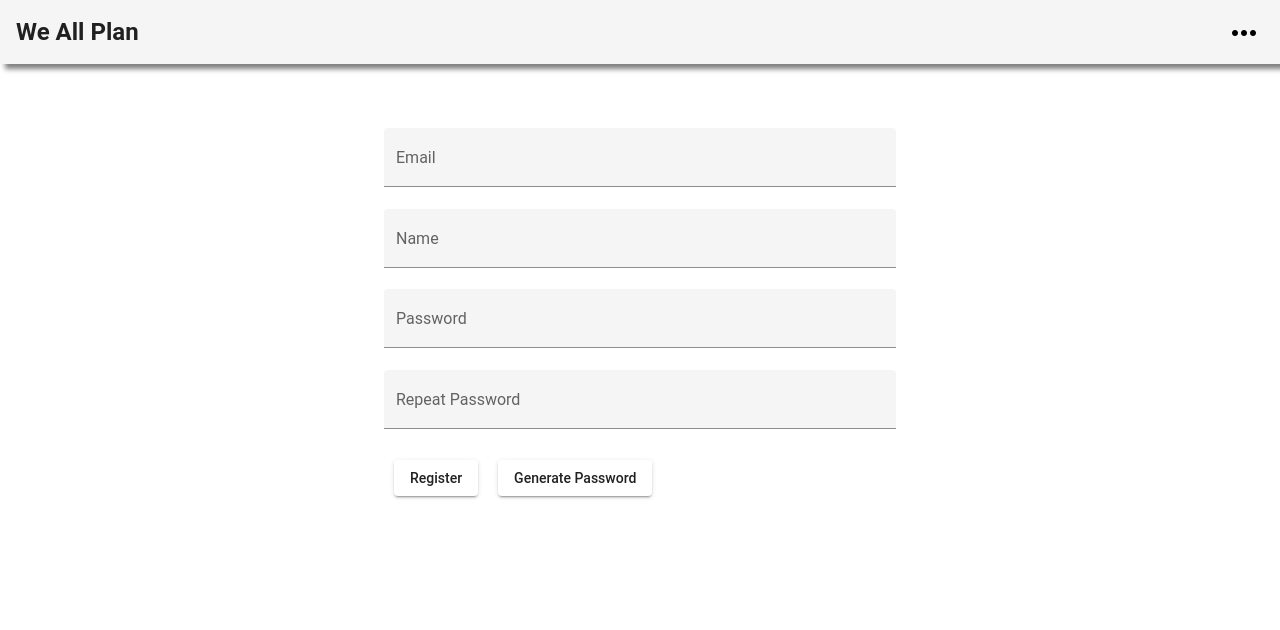
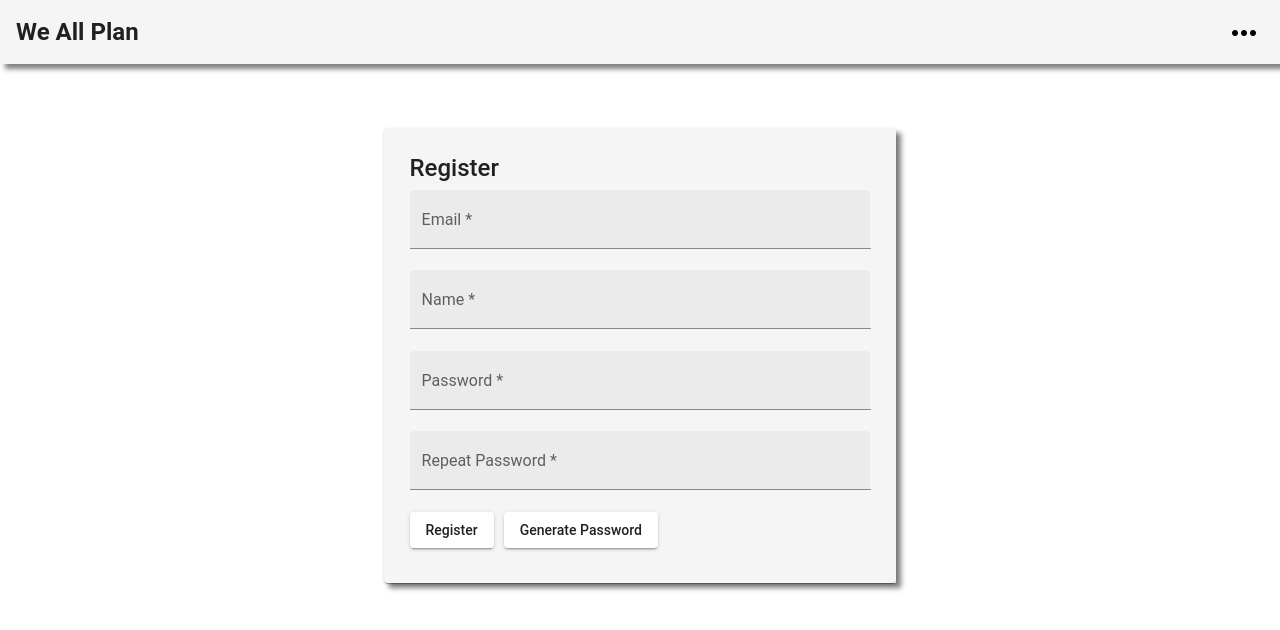
Before and after one commit to TobiasEASV/WeAllPlan-WebUI, an Angular app: page /Register in a window 1280 px wide. Shown: the top 630 px of the page. Built offline with nearby package versions, Linux system fonts and the light colour scheme.

Commit message:
Cleaned up the login and register view a little

```diff
--- a/src/app/app.component.ts
+++ b/src/app/app.component.ts
@@ -35,7 +35,7 @@ export class AppComponent {
 
         if (currentDate<expiry){
           this.http.ReadUserFromStorage(token);
-        } else {
+        } else if (currentDate>expiry){
           localStorage.clear();
           alert("You have been logged out, login to continue.")
           //TODO
--- a/src/app/login/login.component.css
+++ b/src/app/login/login.component.css
@@ -1,9 +1,15 @@
-.mat-form-field{
+mat-form-field{
   width: 100%;
 }
 div.parentDiv{
   width: 40%;
   margin: 5% auto auto;
+  box-shadow: 5px 5px 5px rgba(0, 0, 0, 0.5);
+}
+
+mat-card{
+  padding: 5%;
+  background-color: whitesmoke;
 }
 
 .button{
--- a/src/app/login/login.component.html
+++ b/src/app/login/login.component.html
@@ -1,4 +1,9 @@
 <div class="parentDiv">
+  <mat-card>
+    <mat-card-title>
+      Log in
+    </mat-card-title>
+
     <mat-form-field appearance="fill">
       <mat-label>Email</mat-label>
       <input [(ngModel)]="email" matInput>
@@ -12,5 +17,6 @@
 
     <button mat-raised-button (click)="http.Login({email: email, password: password})">Log in</button>
     <button mat-raised-button style="margin-left: 15px" routerLink="/Register">Register</button>
+  </mat-card>
 
 </div>
--- a/src/app/register/register.component.css
+++ b/src/app/register/register.component.css
@@ -1,15 +1,18 @@
-.mat-form-field{
+mat-form-field{
   width: 100%;
 }
 div.parentDiv{
   width: 40%;
   margin: 5% auto auto;
+  box-shadow: 5px 5px 5px rgba(0, 0, 0, 0.5);
 }
 
-.button{
-  margin-right: 2%;
+.main-mat-card{
+  padding: 5%;
+  background-color: whitesmoke;
 }
 
 .registerInteractables > button{
-  margin: 10px;
+  margin-right: 10px;
+  margin-bottom: 10px;
 }
--- a/src/app/register/register.component.html
+++ b/src/app/register/register.component.html
@@ -1,29 +1,35 @@
 <div class="parentDiv">
-  <mat-form-field appearance="fill">
+  <mat-card class="main-mat-card">
+    <mat-card-title>
+      Register
+    </mat-card-title>
+    <mat-form-field  appearance="fill">
       <mat-label>Email</mat-label>
-    <input [(ngModel)]="Email" matInput>
+      <input required [(ngModel)]="Email" matInput>
     </mat-form-field>
     <mat-form-field appearance="fill">
       <mat-label>Name</mat-label>
-    <input [(ngModel)]="Name" matInput>
+      <input required [(ngModel)]="Name" matInput>
     </mat-form-field>
     <mat-form-field appearance="fill">
       <mat-label>Password</mat-label>
-    <input [(ngModel)]="Password" matInput [type]="'password'">
+      <input required [(ngModel)]="Password" matInput [type]="'password'">
     </mat-form-field>
     <mat-form-field appearance="fill">
       <mat-label>Repeat Password</mat-label>
-    <input [(ngModel)]="RepeatedPassword" matInput [type]="'password'">
+      <input required [(ngModel)]="RepeatedPassword" matInput [type]="'password'">
     </mat-form-field>
 
     <div class="registerInteractables">
       <button mat-raised-button (click)="Register()">Register</button>
       <button mat-raised-button (click)="GeneratePassword()"> Generate Password </button>
-    <mat-icon *ngIf="newGeneratePassword != '' " (click)= "CopyToClipboard()"> file_copy</mat-icon>
-    <mat-icon *ngIf="newGeneratePassword != '' " (click)= "ShowPassword()">lock</mat-icon>
-    <mat-card *ngIf="hidePassword">
-      <mat-card-content style="font-size: 17px"> {{newGeneratePassword}} </mat-card-content>
+      <mat-icon *ngIf="newGeneratePassword != '' " (click)= "ShowPassword()">remove_red_eye</mat-icon>
+        <mat-card *ngIf="hidePassword" [style]="PasswordCopied ? 'background-color: rgba(64,255,0,0.15)' : 'background-color: transparent'" id="GeneratedPassword">
+          <mat-card-content style=" font-size: 1.5vw"> {{newGeneratePassword}}
+            <mat-icon *ngIf="newGeneratePassword != ''" (click)= "CopyToClipboard()" style="float: right">file_copy</mat-icon>
+          </mat-card-content>
         </mat-card>
     </div>
+  </mat-card>
 
 </div>
--- a/src/app/register/register.component.ts
+++ b/src/app/register/register.component.ts
@@ -3,6 +3,7 @@ import {HttpService} from "../../services/http.service";
 import {Clipboard} from '@angular/cdk/clipboard';
 import * as http from "http";
 import {MatSnackBar} from "@angular/material/snack-bar";
+import {animate, state, style, transition, trigger} from "@angular/animations";
 
 const randomize  = require('randomatic');
 
@@ -20,12 +21,11 @@ export class RegisterComponent implements OnInit {
   newGeneratePassword: string = "";
   hiddenPasswordString: string = "";
   hidePassword: boolean = false;
+  PasswordCopied: boolean = false;
 
+  constructor(public http: HttpService, private clipboard: Clipboard, private matSnackbar: MatSnackBar) {}
 
-  constructor(public http: HttpService, private clipboard: Clipboard, private matSnackbar: MatSnackBar) { }
-
-  ngOnInit(): void {
-  }
+  ngOnInit(): void {}
 
   Register() {
     if (this.Password == this.RepeatedPassword){
@@ -37,11 +37,15 @@ export class RegisterComponent implements OnInit {
     this.newGeneratePassword = randomize('*', 20);
     this.Password = this.newGeneratePassword
     this.RepeatedPassword = this.newGeneratePassword
+    this.clipboard.copy('')
+    this.PasswordCopied = false;
   }
 
   CopyToClipboard(){
     this.clipboard.copy(this.newGeneratePassword)
     this.matSnackbar.open("Copy to clipboard", 'close', {duration: 2000});
+    this.PasswordCopied = true;
+
   }
 
   ShowPassword(){
```
Lines whose indentation alone changed are shown as unchanged.
